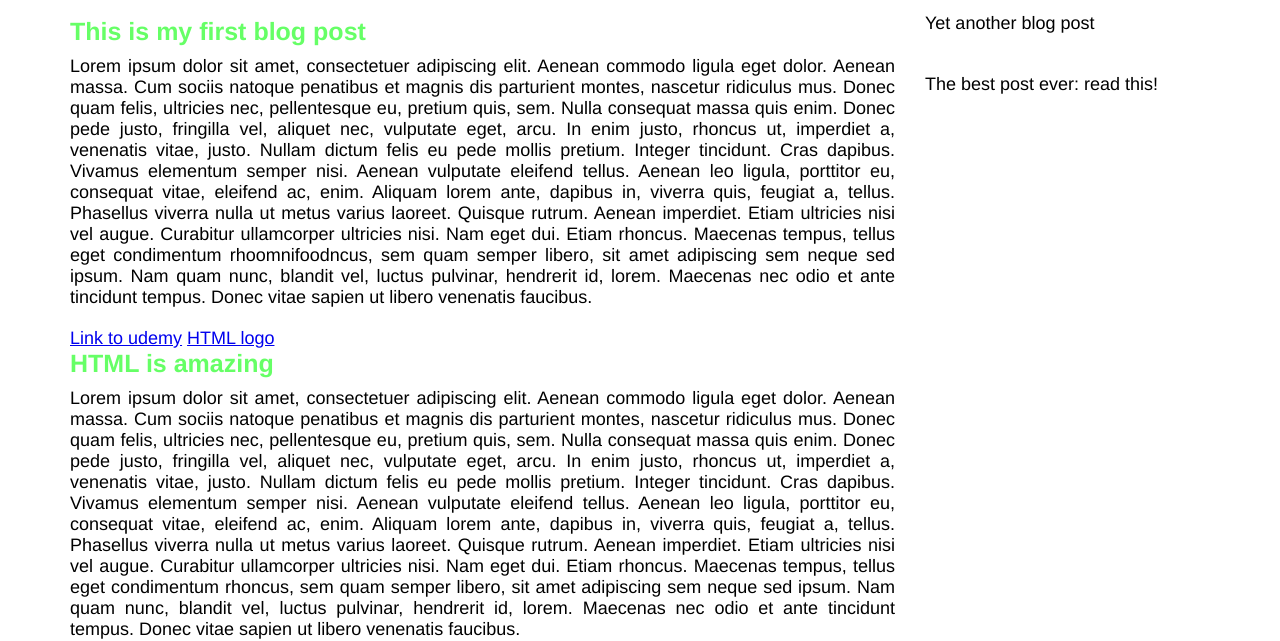
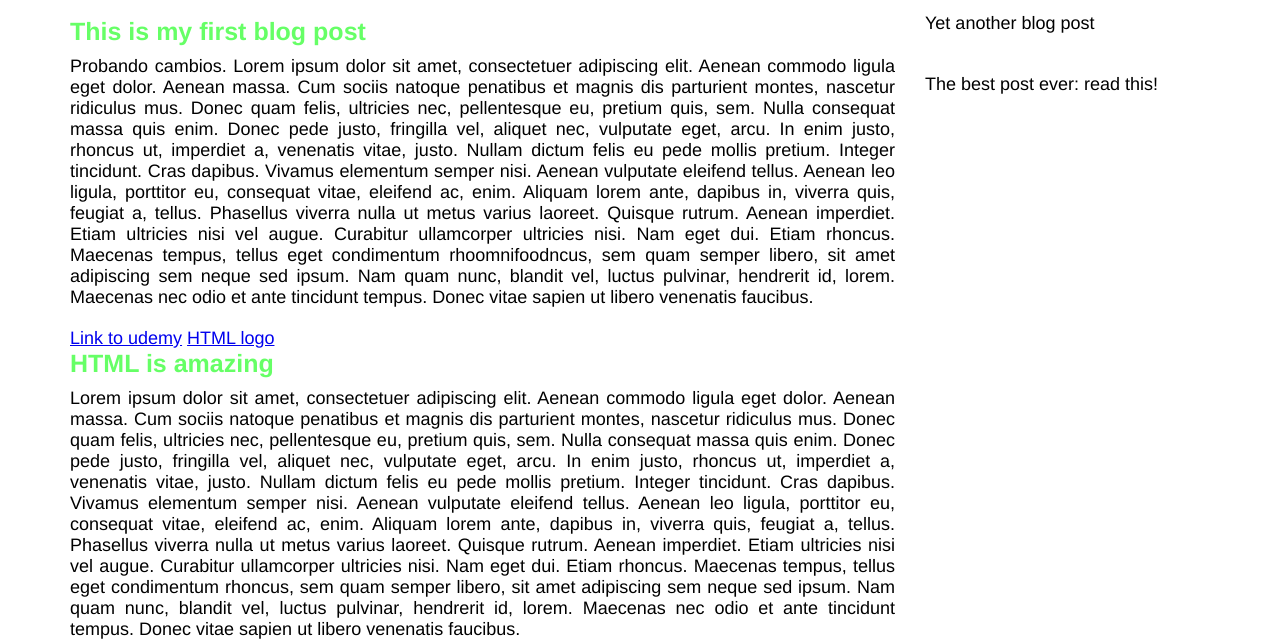
Before and after one commit to darodriguez108/blog, a plain HTML site: page index.html in a window 1280 px wide. Shown: the part 68-709 px from the top of the page. Drawn offline with Linux system fonts and the light colour scheme.

Commit message:
testing github

```diff
--- a/index.html
+++ b/index.html
@@ -13,7 +13,7 @@
                 <p class="date">March 11th, 2015</p>
                 <h2>This is my first blog post</h2>
                 <p class="main-text">
-                    Lorem ipsum dolor sit amet, consectetuer adipiscing elit. Aenean commodo ligula eget dolor. Aenean massa. Cum sociis natoque penatibus et magnis dis parturient montes, nascetur ridiculus mus. Donec quam felis, ultricies nec, pellentesque eu, pretium quis, sem. Nulla consequat massa quis enim. Donec pede justo, fringilla vel, aliquet nec, vulputate eget, arcu. In enim justo, rhoncus ut, imperdiet a, venenatis vitae, justo. Nullam dictum felis eu pede mollis pretium. Integer tincidunt. Cras dapibus. Vivamus elementum semper nisi. Aenean vulputate eleifend tellus. Aenean leo ligula, porttitor eu, consequat vitae, eleifend ac, enim. Aliquam lorem ante, dapibus in, viverra quis, feugiat a, tellus. Phasellus viverra nulla ut metus varius laoreet. Quisque rutrum. Aenean imperdiet. Etiam ultricies nisi vel augue. Curabitur ullamcorper ultricies nisi. Nam eget dui. Etiam rhoncus. Maecenas tempus, tellus eget condimentum rhoomnifoodncus, sem quam semper libero, sit amet adipiscing sem neque sed ipsum. Nam quam nunc, blandit vel, luctus pulvinar, hendrerit id, lorem. Maecenas nec odio et ante tincidunt tempus. Donec vitae sapien ut libero venenatis faucibus.
+                    Probando cambios. Lorem ipsum dolor sit amet, consectetuer adipiscing elit. Aenean commodo ligula eget dolor. Aenean massa. Cum sociis natoque penatibus et magnis dis parturient montes, nascetur ridiculus mus. Donec quam felis, ultricies nec, pellentesque eu, pretium quis, sem. Nulla consequat massa quis enim. Donec pede justo, fringilla vel, aliquet nec, vulputate eget, arcu. In enim justo, rhoncus ut, imperdiet a, venenatis vitae, justo. Nullam dictum felis eu pede mollis pretium. Integer tincidunt. Cras dapibus. Vivamus elementum semper nisi. Aenean vulputate eleifend tellus. Aenean leo ligula, porttitor eu, consequat vitae, eleifend ac, enim. Aliquam lorem ante, dapibus in, viverra quis, feugiat a, tellus. Phasellus viverra nulla ut metus varius laoreet. Quisque rutrum. Aenean imperdiet. Etiam ultricies nisi vel augue. Curabitur ullamcorper ultricies nisi. Nam eget dui. Etiam rhoncus. Maecenas tempus, tellus eget condimentum rhoomnifoodncus, sem quam semper libero, sit amet adipiscing sem neque sed ipsum. Nam quam nunc, blandit vel, luctus pulvinar, hendrerit id, lorem. Maecenas nec odio et ante tincidunt tempus. Donec vitae sapien ut libero venenatis faucibus.
                 </p>
 
                 <a href="http://www.udemy.com" target="_blank">Link to udemy</a>
```
Also changed, not shown: 1 other file.
